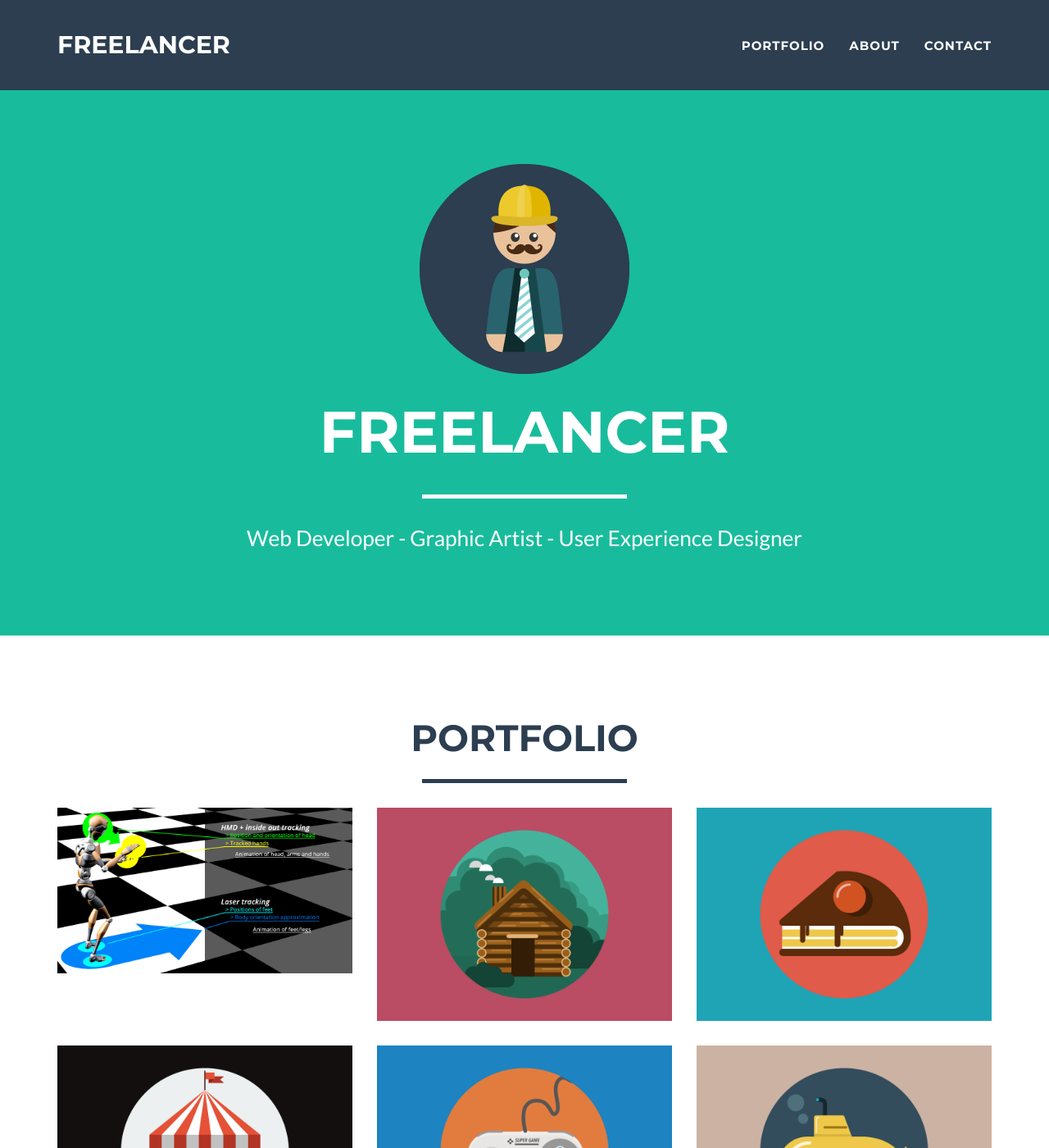
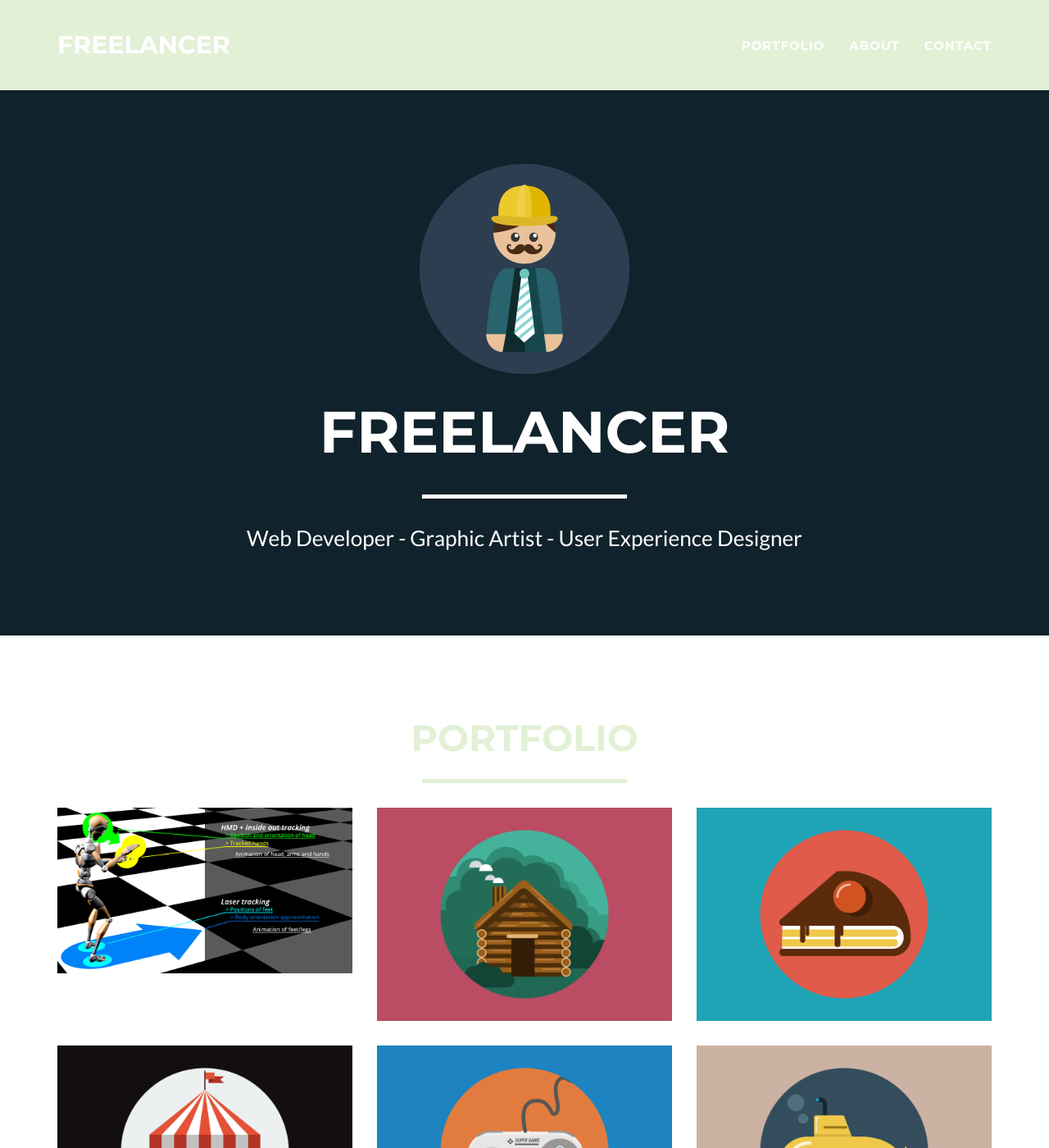
Before and after one commit to danielrammer/danielrammer.github.io, a Jekyll site: the page built from index.html, in a window 1280 px wide and 1400 px high. Shown: the whole window at 82% size. Built offline with Jekyll 4.4.1, drawn with Linux system fonts in a browser that asks for light colours.

Commit message:
Changed config.yml; changed colors

```diff
--- a/_config.yml
+++ b/_config.yml
@@ -24,10 +24,10 @@ disqus_shortname: myshortname
 
 # Color settings (hex-codes without the leading hash-tag)
 color:
-  primary: 18bc9c #80B3FF
-  primary-rgb: "24,288,156" #"128,179,255"
-  secondary: 2c3e50 #FD6E8A
-  secondary-dark: 233140 #A2122F
+  primary: 10222B #18bc9c #80B3FF
+  primary-rgb: "16,34,43" #"24,288,156" #"128,179,255"
+  secondary: E2F0D6 #2c3e50 #FD6E8A
+  secondary-dark: 808779 #233140 #A2122F
 
 # Footer settings
 footer:
```
